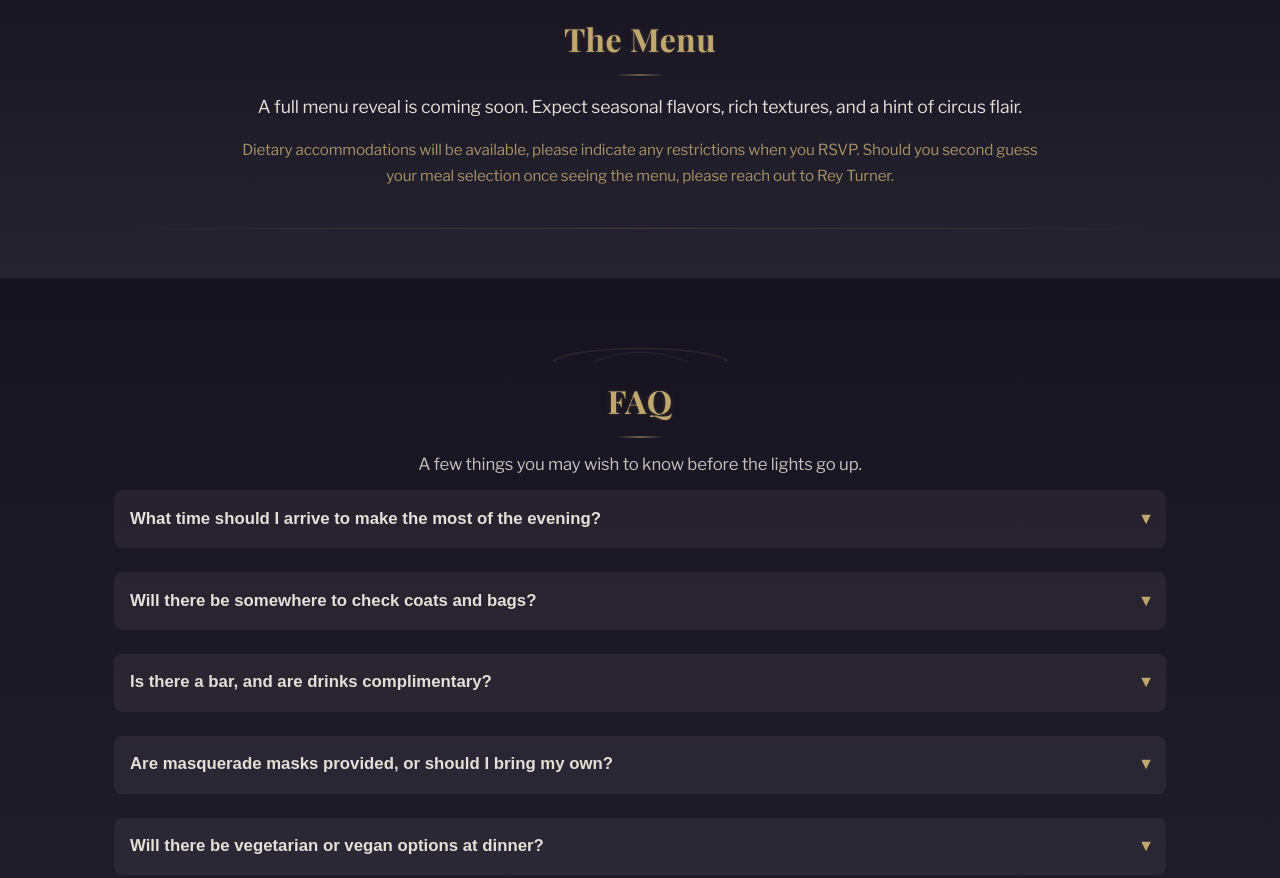
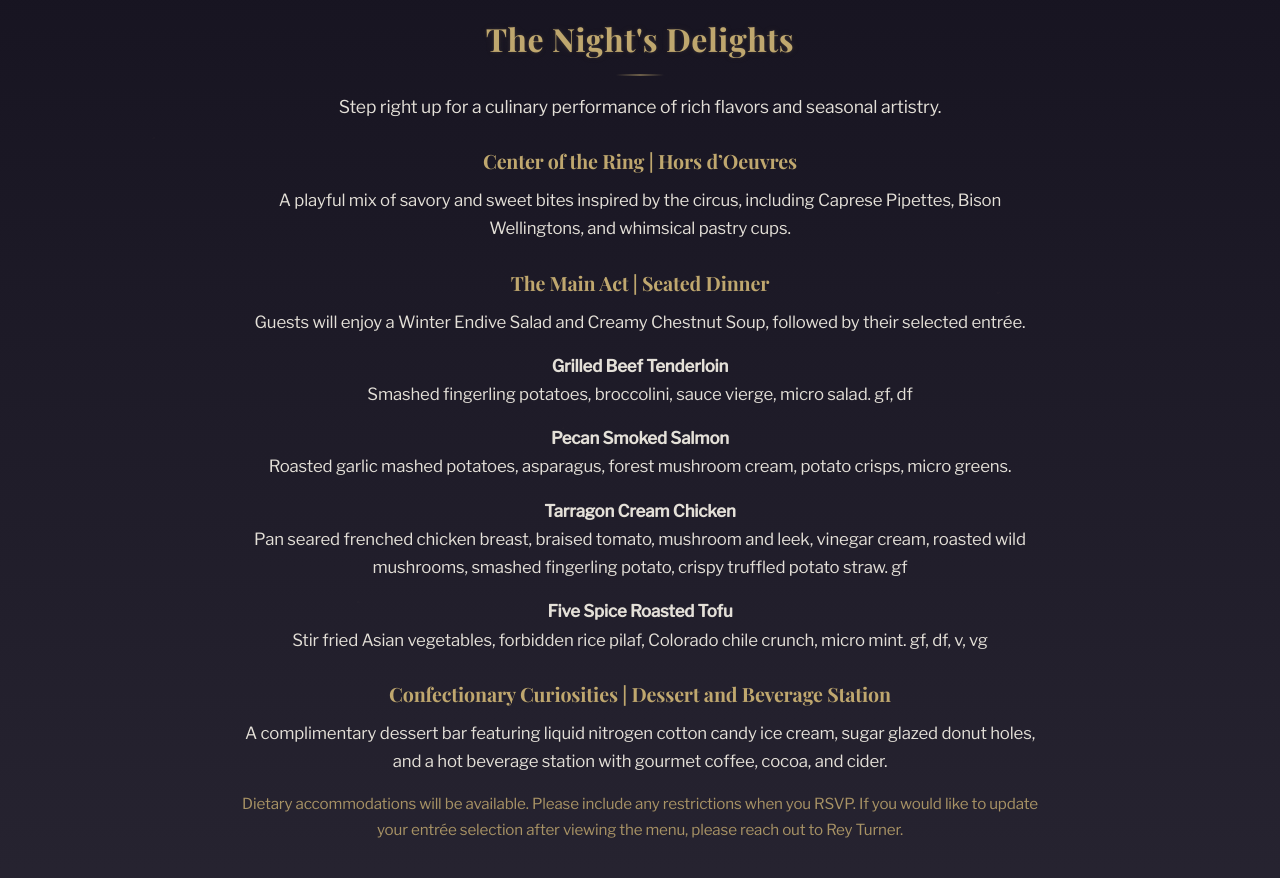
Before and after one commit to kpfannsc/midnight-circus, a plain HTML site: page index.html in a window 1280 px wide. Shown: the part 5301-6179 px from the top of the page. Drawn offline with nearby package versions, Linux system fonts and the light colour scheme.

Commit message:
Update index.html

```diff
--- a/index.html
+++ b/index.html
@@ -230,18 +230,46 @@
     </div>
   </div>
 </section>
-<section id="menu">
+<section id="menu" aria-labelledby="menu-heading">
   <div class="container fade-in">
-    <h2>The Menu</h2>
+    <h2 id="menu-heading">The Night's Delights</h2>
     <p class="menu-intro">
-      A full menu reveal is coming soon. Expect seasonal flavors, rich textures, and a hint of circus flair.
+      Step right up for a culinary performance of rich flavors and seasonal artistry.
+    </p>
 
+    <h3>Center of the Ring | Hors d’Oeuvres</h3>
+    <p>
+      A playful mix of savory and sweet bites inspired by the circus, including Caprese Pipettes, Bison Wellingtons, and whimsical pastry cups.
     </p>
+
+    <h3>The Main Act | Seated Dinner</h3>
+    <p>
+      Guests will enjoy a Winter Endive Salad and Creamy Chestnut Soup, followed by their selected entrée.
+    </p>
+
+    <h4>Grilled Beef Tenderloin</h4>
+    <p>Smashed fingerling potatoes, broccolini, sauce vierge, micro salad. gf, df</p>
+
+    <h4>Pecan Smoked Salmon</h4>
+    <p>Roasted garlic mashed potatoes, asparagus, forest mushroom cream, potato crisps, micro greens.</p>
+
+    <h4>Tarragon Cream Chicken</h4>
+    <p>Pan seared frenched chicken breast, braised tomato, mushroom and leek, vinegar cream, roasted wild mushrooms, smashed fingerling potato, crispy truffled potato straw. gf</p>
+
+    <h4>Five Spice Roasted Tofu</h4>
+    <p>Stir fried Asian vegetables, forbidden rice pilaf, Colorado chile crunch, micro mint. gf, df, v, vg</p>
+
+    <h3>Confectionary Curiosities | Dessert and Beverage Station</h3>
+    <p>
+      A complimentary dessert bar featuring liquid nitrogen cotton candy ice cream, sugar glazed donut holes, and a hot beverage station with gourmet coffee, cocoa, and cider.
+    </p>
+
     <p class="menu-note">
-      Dietary accommodations will be available, please indicate any restrictions when you RSVP. Should you second guess your meal selection once seeing the menu, please reach out to Rey Turner.
+      Dietary accommodations will be available. Please include any restrictions when you RSVP. If you would like to update your entrée selection after viewing the menu, please reach out to Rey Turner.
     </p>
   </div>
 </section>
+
 
 <section id="faq">
   <div class="container fade-in">
```
